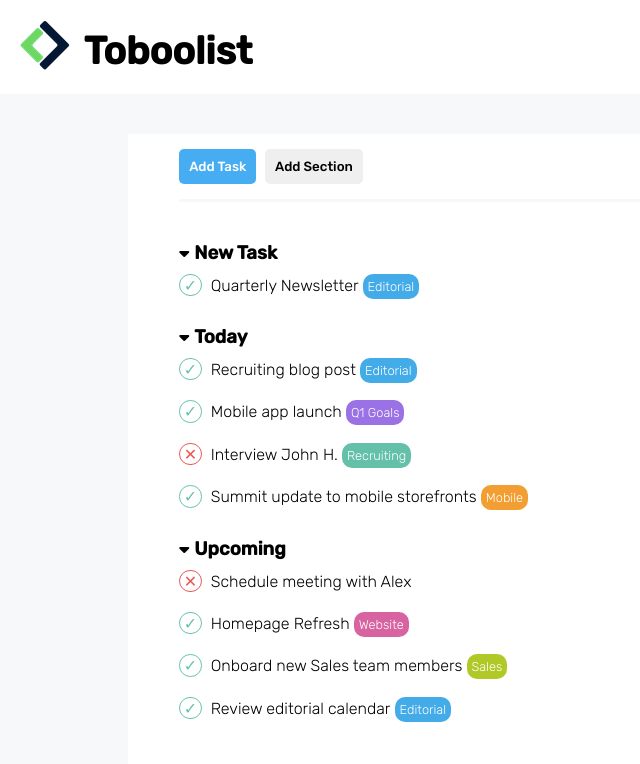
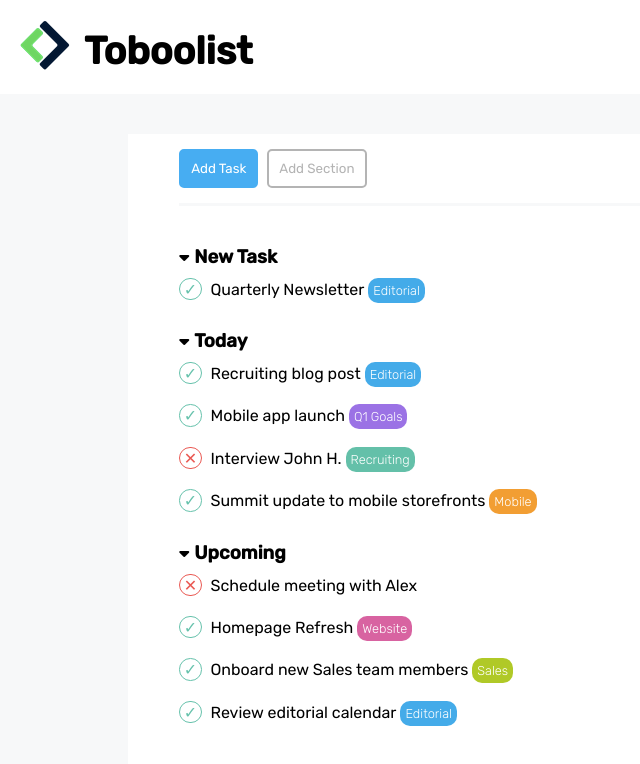
Before and after one commit to casalaspro/html-css-toboolist, a plain HTML site: page index.html in a window 1280 px wide. Shown: the whole page, without its empty margins (0-640 px from the left). Drawn offline with Linux system fonts and the light colour scheme.

Commit message:
FIX - buttons colors and borders

```diff
--- a/app.css
+++ b/app.css
@@ -1,4 +1,4 @@
-@import url('https://fonts.googleapis.com/css2?family=Rubik:wght@300;500&display=swap');
+@import url('https://fonts.googleapis.com/css2?family=Rubik:wght@300;400;500&display=swap');
 
 *{
   margin: 0;
@@ -47,14 +47,20 @@ header > img{
 button{
   padding: 10px;
   border-radius: 5px;
-  border: none;
 
 }
 
 .bt-task{
   background-color: #47ADF2;
+  border: 2px solid #47ADF2;
   color: white;
   margin-right: 5px;
+}
+
+.bt-section{
+  background-color: transparent;
+  border: 2px solid #b4b4b4;;
+  color: #b4b4b4;
 }
 
 ul{
@@ -80,7 +86,8 @@ li{
 }
 
 ul > li > ul > li{
-  font-weight: 300;
+  font-weight: 400;
+
 }
 
 .check{
```
